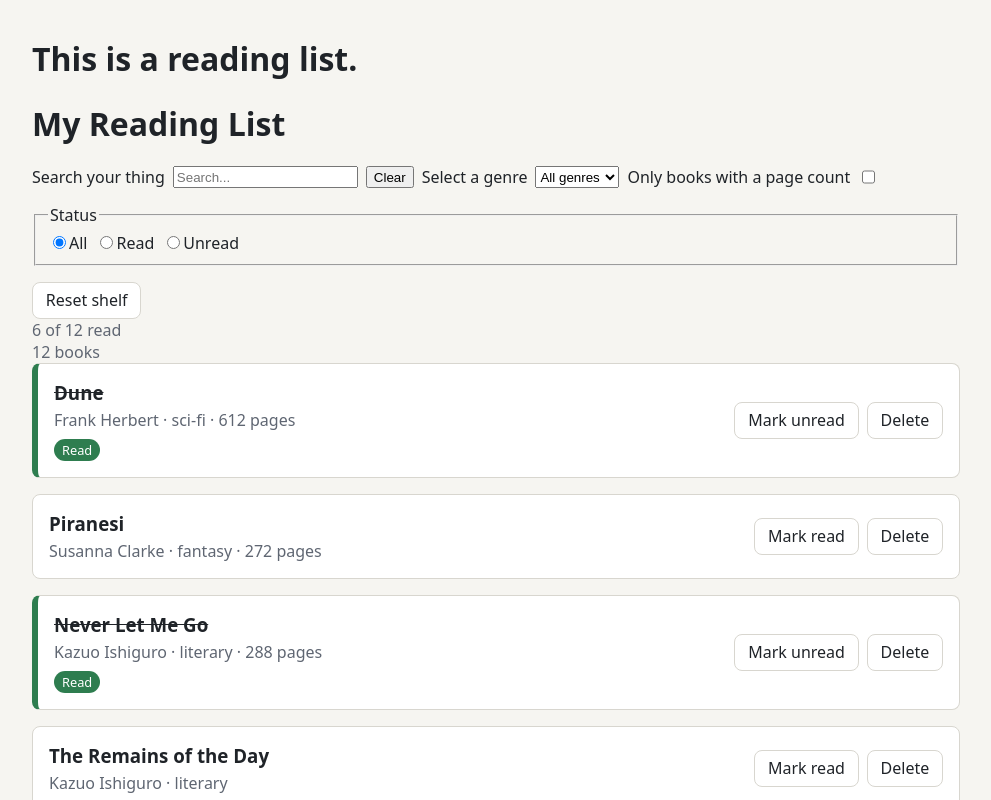
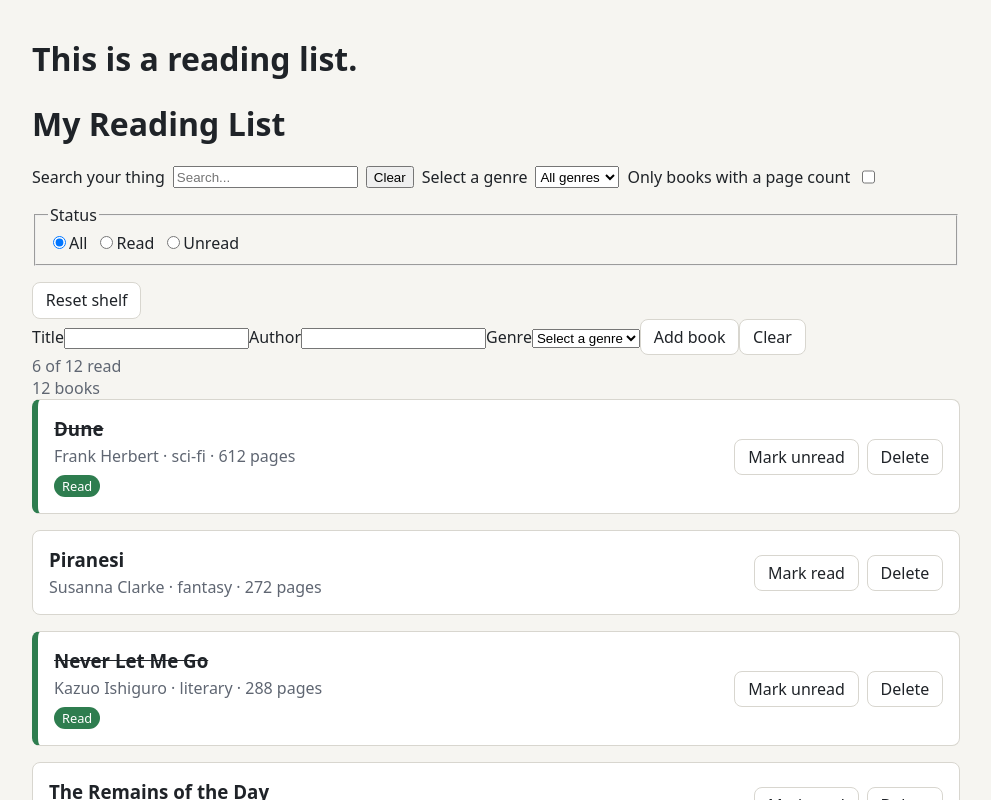
Before and after one commit to Minixlip/reading-list, a React (Vite) app: page / in a window 1280 px wide. Shown: the top 800 px of the page, without its empty margins (144-1135 px from the left). Built offline with nearby package versions, Linux system fonts and the light colour scheme.

Commit message:
Task 5 done

```diff
--- a/src/App.tsx
+++ b/src/App.tsx
@@ -11,6 +11,8 @@ import type { StatusFilter } from './types';
 import SearchBox from './components/SearchBox';
 import GenreSelect from './components/GenreSelect';
 import PagesOnlyToggle from './components/PagesOnlyToggle';
+import type { FormValues } from './lib/validate';
+import BookForm from './components/BookForm';
 
 function App() {
   const [books, setBooks] = useState<Book[]>(BOOKS);
@@ -48,6 +50,14 @@ function App() {
     setBooks((currentBooks) => currentBooks.filter((book) => book.id !== id));
   };
 
+  const addBook = (values: FormValues) => {
+    setBooks((currentBooks) => {
+      const id = Math.max(0, ...currentBooks.map((book) => book.id)) + 1;
+
+      return [...currentBooks, { ...values, id, is_read: false }];
+    });
+  };
+
   return (
     <div className="page">
       <Header />
@@ -77,6 +87,7 @@ function App() {
         >
           Reset shelf
         </button>
+        <BookForm onAddBook={addBook} />
         <Shelf
           books={visibleBooks}
           readCount={readCount}
--- /dev/null
+++ b/src/components/BookForm.tsx
@@ -0,0 +1,71 @@
+import { useState } from 'react';
+import type { ChangeEvent, FormEvent } from 'react';
+import type { FormValues } from '../lib/validate';
+
+interface BookFormProps {
+  onAddBook: (values: FormValues) => void;
+}
+
+const BookForm = ({ onAddBook }: BookFormProps) => {
+  const [values, setValues] = useState<FormValues>({
+    title: '',
+    author: '',
+    genre: '',
+  });
+
+  const handleFieldChange =
+    (field: keyof FormValues) =>
+    (event: ChangeEvent<HTMLInputElement | HTMLSelectElement>) => {
+      setValues((curr) => ({ ...curr, [field]: event.target.value }));
+    };
+
+  const clearForm = () => {
+    setValues({ title: '', author: '', genre: '' });
+  };
+
+  const handleSubmit = (event: FormEvent<HTMLFormElement>) => {
+    event.preventDefault();
+    onAddBook(values);
+    clearForm();
+  };
+
+  return (
+    <form onSubmit={handleSubmit}>
+      <label htmlFor="title-input">Title</label>
+      <input
+        id="title-input"
+        type="text"
+        value={values.title}
+        onChange={handleFieldChange('title')}
+      />
+      <label htmlFor="author-input">Author</label>
+      <input
+        id="author-input"
+        type="text"
+        value={values.author}
+        onChange={handleFieldChange('author')}
+      />
+      <label htmlFor="genre-input">Genre</label>
+      <select
+        id="genre-input"
+        value={values.genre}
+        onChange={handleFieldChange('genre')}
+      >
+        <option value="">Select a genre</option>
+        <option value={'sci-fi'}>sci-fi</option>
+        <option value={'fantasy'}>fantasy</option>
+        <option value={'literary'}>literary</option>
+        <option value={'mystery'}>mystery</option>
+        <option value={'non-fiction'}>non-fiction</option>
+      </select>
+      <button type="submit" className="btn">
+        Add book
+      </button>
+      <button type="button" className="btn" onClick={clearForm}>
+        Clear
+      </button>
+    </form>
+  );
+};
+
+export default BookForm;
--- /dev/null
+++ b/src/lib/validate.ts
@@ -0,0 +1,5 @@
+export interface FormValues {
+  title: string;
+  author: string;
+  genre: string;
+}
```
